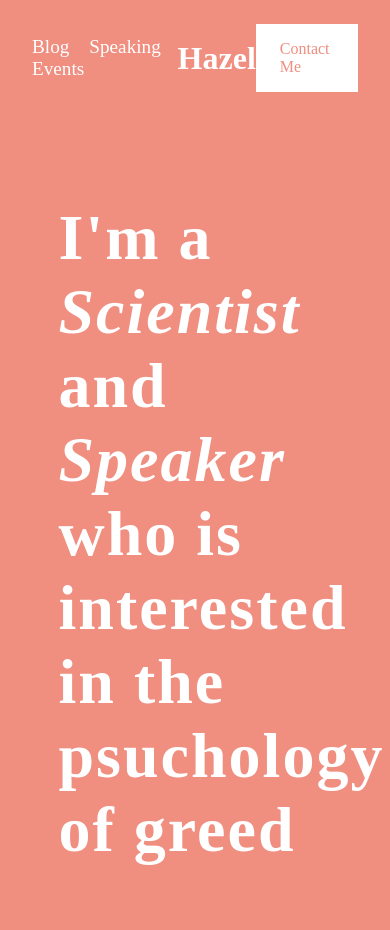
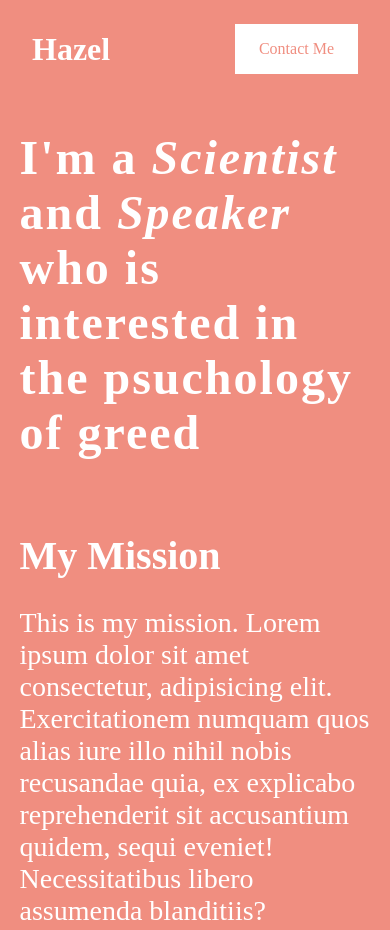
Before and after one commit to terovleppanen/CVDemo, a plain HTML site: page index.html in a window 390 px wide. Shown: the top 930 px of the page. Drawn offline with Linux system fonts and the light colour scheme; a web font is replaced by a local one.

Commit message:
Add media queries to response smaller screen sizes. Also add some classes to html for media queries.

```diff
--- a/index.html
+++ b/index.html
@@ -35,7 +35,7 @@
           psuchology of greed
         </h1>
         <div class="two-column-section">
-          <p>My Mission</p>
+          <p class="section-heading">My Mission</p>
           <p>
             This is my mission. Lorem ipsum dolor sit amet consectetur,
             adipisicing elit. Exercitationem numquam quos alias iure illo nihil
@@ -44,7 +44,7 @@
           </p>
         </div>
         <div class="two-column-section">
-          <p>Specialties</p>
+          <p class="section-heading">Specialties</p>
           <ul class="skills">
             <li>Public Speaking</li>
             <li>Data Analyst</li>
@@ -62,7 +62,7 @@
     <section class="blog-section">
       <div class="blog-content">
         <div class="two-column-section">
-          <p>Tech Blog</p>
+          <p class="section-heading">Tech Blog</p>
           <div class="blog-posts">
             <p class="blog-heading">This Is Your Brain On Helium</p>
             <p class="blog-text">
@@ -97,7 +97,7 @@
     <section class="events-section">
       <div class="events-content">
         <div class="two-column-section">
-          <p>Speaking Events</p>
+          <p class="section-heading">Speaking Events</p>
           <div class="events-card">
             <p class="event-title">NY Economics Forum</p>
             <p class="event-location">New York, NY</p>
--- a/style.css
+++ b/style.css
@@ -171,3 +171,47 @@ footer img {
   height: 2rem;
   margin: 0 8px;
 }
+
+/* media queries to responsiveness  */
+@media only screen and (max-width: 1000px) {
+  .hero-content,
+  .blog-content,
+  .events-content {
+    padding: 0 5%;
+  }
+}
+
+@media only screen and (max-width: 750px) {
+  .tagline {
+    font-size: 3.5rem;
+  }
+
+  .two-column-section > p {
+    width: 100%;
+  }
+
+  .two-column-section .skills {
+    width: 100%;
+  }
+
+  .two-column-section .blog-posts {
+    width: 100%;
+  }
+
+  .section-heading {
+    font-weight: 700;
+    font-size: 2.5rem;
+    margin-bottom: 0;
+  }
+}
+
+@media only screen and (max-width: 500px) {
+  .tagline {
+    font-size: 3rem;
+    margin: 0;
+  }
+
+  .links {
+    display: none;
+  }
+}
```
